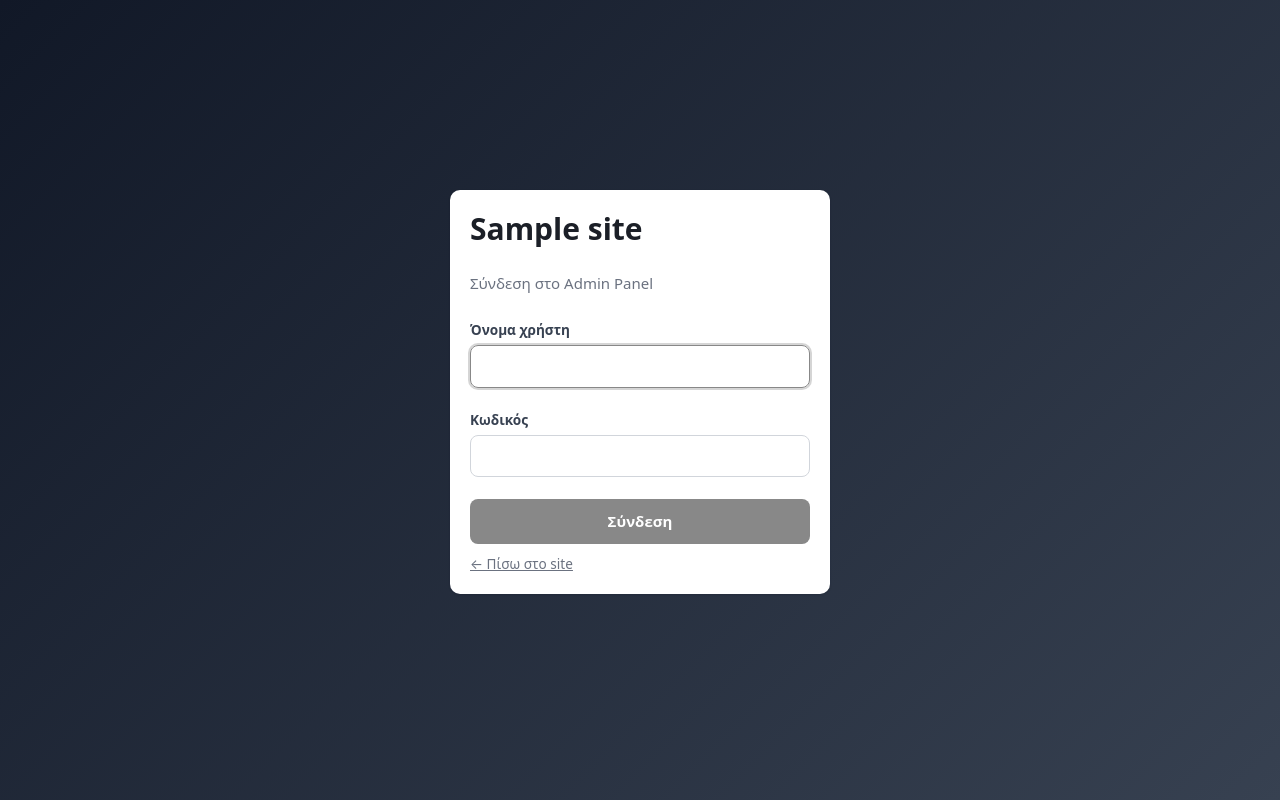
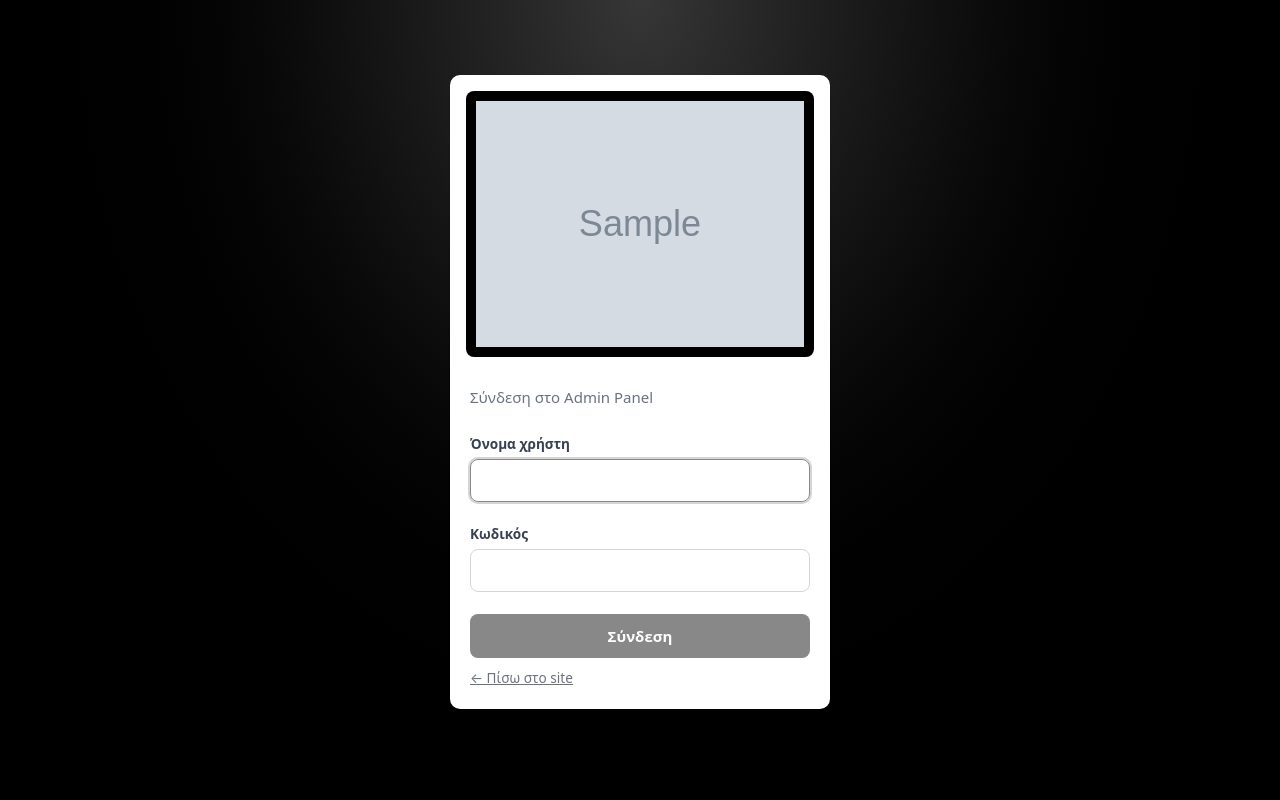
Before and after one commit to giannis2009/Test, a Node project: template views/admin/login.ejs in a window 1280 px wide. Run offline with Node 20 templates, Linux system fonts and the light colour scheme; the template is opened without the code that fills it: most values are stand-ins (such as "Sample title", 1, 10 or a date in 2020); grey boxes marked "Sample" are stand-in pictures.

Commit message:
Apply Boost Cars branding and add desktop launchers
Use the Boost Cars logos and brand colours (#0c5ba6, #e7e7e7) across the
public site and admin panel, allow both logos and a secondary colour to be
changed from the admin settings, and add double-click start scripts for
Windows and macOS.

Co-Authored-By: Claude Opus 5.5 <noreply@anthropic.com>
Claude-Session: https://claude.ai/code/session_01X3U8Zf8vEbhU814TJudF95

```diff
--- a/public/css/style.css
+++ b/public/css/style.css
@@ -1,9 +1,11 @@
 :root {
-  --brand: #e30613;
+  --brand: #0c5ba6;
+  --accent: #e7e7e7;
+  --dark: #000;
   --ink: #1b1f27;
   --muted: #6b7280;
   --line: #e5e7eb;
-  --bg: #f4f5f7;
+  --bg: color-mix(in srgb, var(--accent) 60%, #fff);
   --card: #fff;
   --ok: #16a34a;
   --warn: #d97706;
@@ -252,15 +262,17 @@ textarea { resize: vertical; }
 .dropzone input { position: absolute; inset: 0; opacity: 0; cursor: pointer; }
 .settings-img { max-height: 120px; width: auto; border-radius: 8px; border: 1px solid var(--line); margin-bottom: 6px; }
 .settings-img.logo { max-height: 80px; }
+.settings-img.dark { background: var(--dark); padding: 6px; }
 .narrow { max-width: 480px; }
 .inquiry.unread { border-left: 4px solid var(--brand); }
 .inquiry header { display: flex; justify-content: space-between; gap: 12px; flex-wrap: wrap; margin-bottom: 6px; }
 .inquiry-contact { display: flex; gap: 14px; flex-wrap: wrap; }
 .inquiry-contact a { text-decoration: none; font-weight: 600; }
 
-.login-body { display: grid; place-items: center; min-height: 100vh; padding: 16px; background: linear-gradient(135deg, #111827, #374151); }
+.login-body { display: grid; place-items: center; min-height: 100vh; padding: 16px; background: radial-gradient(ellipse at top, color-mix(in srgb, var(--brand) 40%, var(--dark)), var(--dark) 70%); }
+.login-logo { background: var(--dark); border-radius: 8px; padding: 10px; margin: -4px -4px 4px; }
+.login-logo img { width: 100%; height: auto; }
 .login-card { width: 100%; max-width: 380px; }
-.login-card h1 { margin: 0; }
 
 /* Responsive */
 @media (max-width: 960px) {
--- a/src/db.js
+++ b/src/db.js
@@ -102,12 +102,16 @@ const DEFAULT_SETTINGS = {
   facebook: '',
   instagram: '',
   logo: '',
+  logo_wide: '',
   cover: '',
-  primary_color: '#e30613',
+  primary_color: '#0c5ba6',
+  secondary_color: '#e7e7e7',
 };
 
 const insertSetting = db.prepare('INSERT OR IGNORE INTO settings (key, value) VALUES (?, ?)');
 for (const [k, v] of Object.entries(DEFAULT_SETTINGS)) insertSetting.run(k, v);
+// Databases created before the brand colours were set still carry the old default red.
+db.prepare("UPDATE settings SET value = ? WHERE key = 'primary_color' AND value = '#e30613'").run(DEFAULT_SETTINGS.primary_color);
 
 // First run: create the admin account. Password must be changed at first login
 // unless ADMIN_PASSWORD was provided explicitly.
--- a/src/server.js
+++ b/src/server.js
@@ -53,6 +53,8 @@ app.use(session({
 app.use((req, res, next) => {
   const settings = getSettings();
   delete settings._session_secret;
+  settings.logoUrl = settings.logo ? `/uploads/${settings.logo}` : '/static/img/logo-icon.png';
+  settings.logoWideUrl = settings.logo_wide ? `/uploads/${settings.logo_wide}` : '/static/img/logo-wordmark.png';
   Object.assign(res.locals, {
     site: settings,
     fmt,
--- a/views/admin/_header.ejs
+++ b/views/admin/_header.ejs
@@ -2,7 +2,7 @@
 <body class="admin-body">
 <div class="admin-shell">
   <aside class="admin-side">
-    <a class="admin-brand" href="/admin"><%= site.dealer_name %><small>Admin Panel</small></a>
+    <a class="admin-brand" href="/admin"><img src="<%= site.logoWideUrl %>" alt="<%= site.dealer_name %>"><small>Admin Panel</small></a>
     <nav>
       <a href="/admin" class="<%= path === '/' ? 'active' : '' %>">📊 Πίνακας ελέγχου</a>
       <a href="/admin/cars" class="<%= path.startsWith('/cars') && path !== '/cars/new' ? 'active' : '' %>">🚗 Αγγελίες</a>
--- a/views/admin/login.ejs
+++ b/views/admin/login.ejs
@@ -1,7 +1,7 @@
 <%- include('../partials/head') %>
 <body class="login-body">
   <form method="post" action="/admin/login" class="card login-card stack">
-    <h1><%= site.dealer_name %></h1>
+    <div class="login-logo"><img src="<%= site.logoWideUrl %>" alt="<%= site.dealer_name %>"></div>
     <p class="muted">Σύνδεση στο Admin Panel</p>
     <% if (error) { %><div class="alert alert-error"><%= error %></div><% } %>
     <input type="hidden" name="_csrf" value="<%= csrf() %>">
--- a/views/index.ejs
+++ b/views/index.ejs
@@ -3,7 +3,7 @@
 <section class="dealer-hero"<% if (site.cover) { %> style="background-image: linear-gradient(180deg, rgba(0,0,0,.15), rgba(0,0,0,.6)), url('/uploads/<%= site.cover %>')"<% } %>>
   <div class="container dealer-hero-inner">
     <div class="dealer-logo">
-      <% if (site.logo) { %><img src="/uploads/<%= site.logo %>" alt=""><% } else { %><span><%= (site.dealer_name || 'C').charAt(0) %></span><% } %>
+      <img src="<%= site.logoUrl %>" alt="">
     </div>
     <div class="dealer-info">
       <h1><%= site.dealer_name %></h1>
--- a/views/partials/footer.ejs
+++ b/views/partials/footer.ejs
@@ -2,7 +2,7 @@
 <footer class="footer">
   <div class="container footer-grid">
     <div>
-      <strong><%= site.dealer_name %></strong>
+      <img class="footer-logo" src="<%= site.logoWideUrl %>" alt="<%= site.dealer_name %>">
       <p class="muted"><%= site.tagline %></p>
     </div>
     <div>
--- a/views/partials/head.ejs
+++ b/views/partials/head.ejs
@@ -7,7 +7,8 @@
   <meta name="description" content="<%= typeof metaDescription !== 'undefined' ? metaDescription : `${site.dealer_name}: ${site.tagline}. ${site.address}, ${site.city}.` %>">
   <% if (typeof ogImage !== 'undefined' && ogImage) { %><meta property="og:image" content="<%= ogImage %>"><% } %>
   <% if (typeof admin !== 'undefined') { %><meta name="robots" content="noindex"><% } %>
-  <link rel="icon" href="<%= site.logo ? `/uploads/${site.logo}` : '/static/img/no-photo.svg' %>">
+  <link rel="icon" href="<%= site.logoUrl %>">
   <link rel="stylesheet" href="/static/css/style.css">
-  <style>:root { --brand: <%= site.primary_color || '#e30613' %>; }</style>
+  <meta name="theme-color" content="#000000">
+  <style>:root { --brand: <%= site.primary_color || '#0c5ba6' %>; --accent: <%= site.secondary_color || '#e7e7e7' %>; }</style>
 </head>
--- a/views/partials/header.ejs
+++ b/views/partials/header.ejs
@@ -2,9 +2,9 @@
 <body>
 <header class="topbar">
   <div class="container topbar-inner">
-    <a class="brand" href="/">
-      <% if (site.logo) { %><img src="/uploads/<%= site.logo %>" alt="<%= site.dealer_name %>"><% } else { %><span class="brand-mark"><%= (site.dealer_name || 'C').charAt(0) %></span><% } %>
-      <span class="brand-name"><%= site.dealer_name %></span>
+    <a class="brand" href="/" aria-label="<%= site.dealer_name %>">
+      <img class="brand-icon" src="<%= site.logoUrl %>" alt="">
+      <img class="brand-wordmark" src="<%= site.logoWideUrl %>" alt="<%= site.dealer_name %>">
     </a>
     <nav class="mainnav" aria-label="Κύριο μενού">
       <a href="/" class="<%= path === '/' ? 'active' : '' %>">Αγγελίες</a>
```
Also changed, not shown: other parts of public/css/style.css (+30 -19 lines), src/routes/admin.js (+7 -4 lines), views/admin/settings.ejs (+11 -3 lines), README.md, public/img/logo-icon.png (added), public/img/logo-wordmark.png (added), 2 other files.
